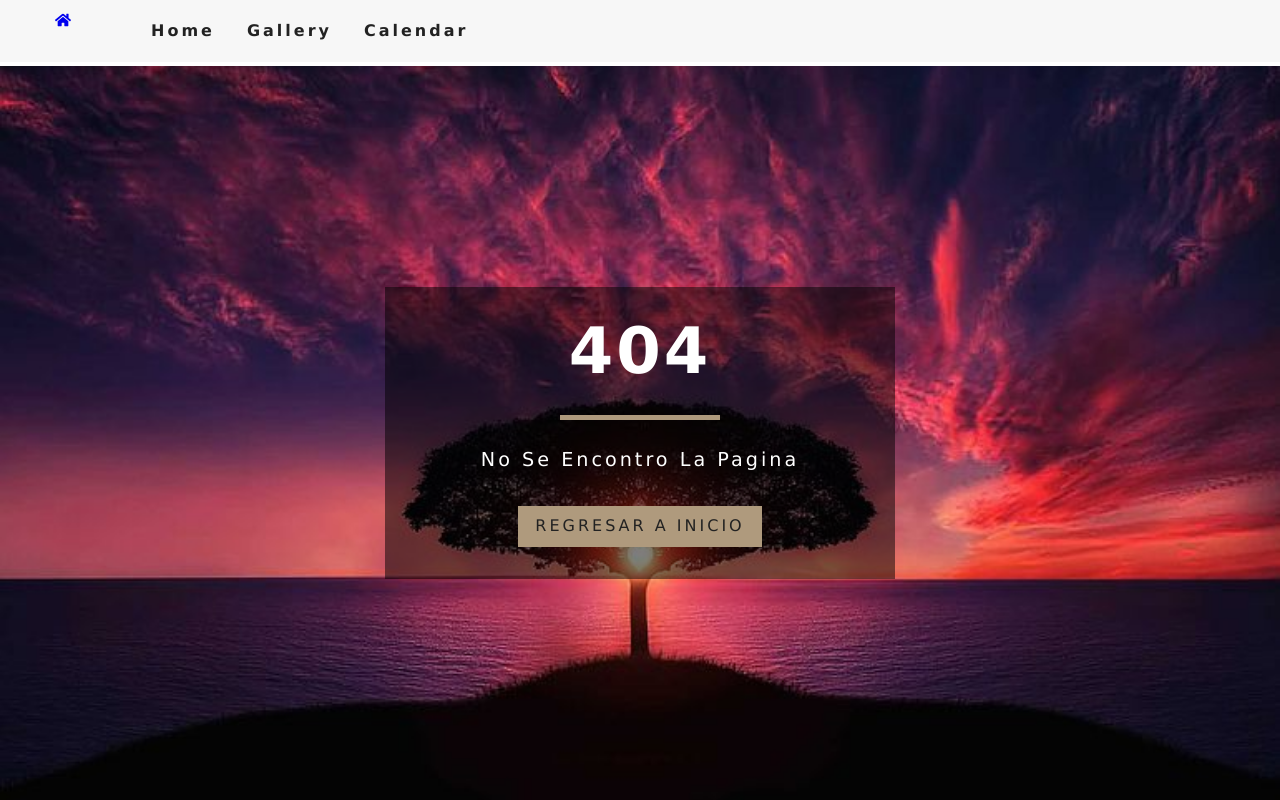
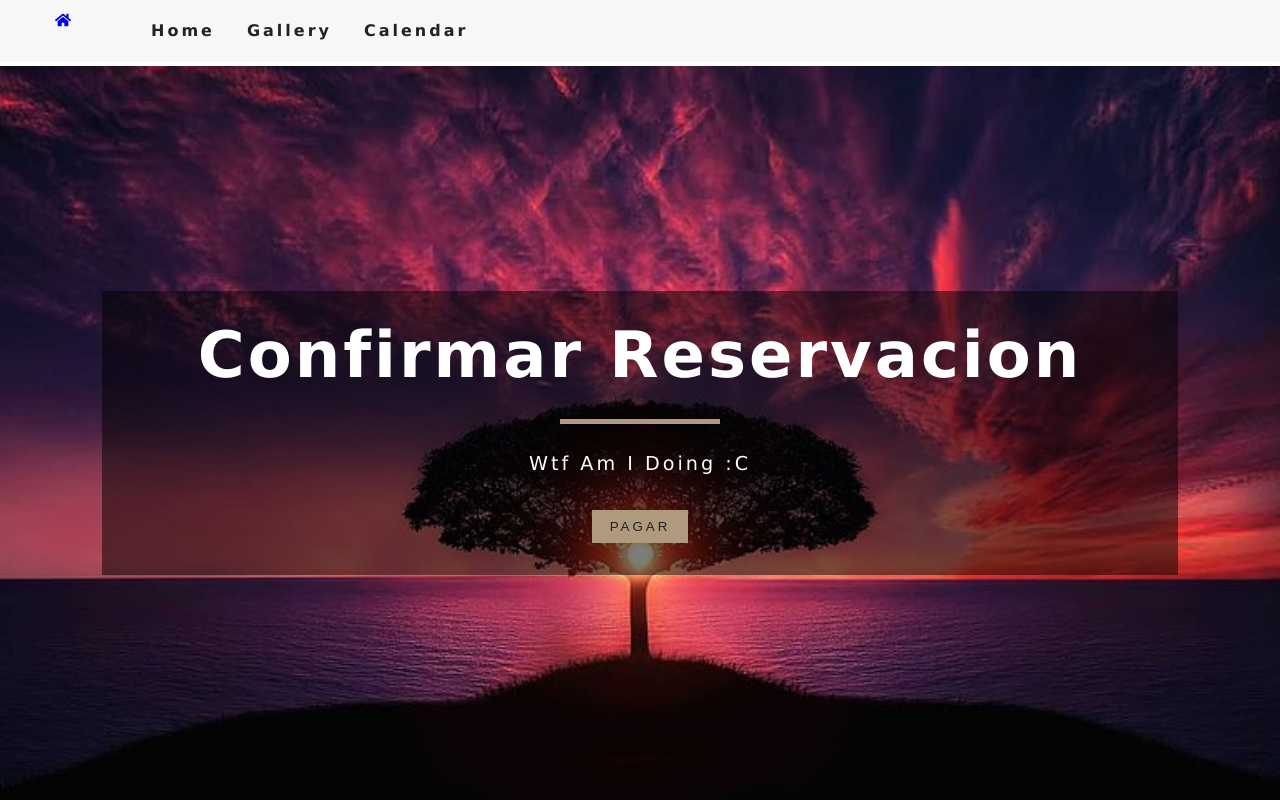
Before and after one commit to IvanSoftSolutions/SalonFiestas_WebApp, a React (Create React App) app: page /payment in a window 1280 px wide. Before the commit this address had no page. Built offline with nearby package versions, Linux system fonts and the light colour scheme.

Commit message:
Add payment page alpha

```diff
--- a/src/App.js
+++ b/src/App.js
@@ -1,11 +1,12 @@
 import React from 'react';
 import './App.css';
+import { Route, Routes } from 'react-router-dom'
+import Navbar from './components/Navbar';
 import Home from "./pages/Home"
 import Gallery from "./pages/Gallery"
 import Calendario from './pages/Calendar';
 import Error from './pages/Error';
-import Navbar from './components/Navbar';
-import { Route, Routes } from 'react-router-dom'
+import Payment from './pages/Payment';
 
 function App() {
   return (
@@ -15,6 +16,7 @@ function App() {
         <Route exact path="/" element={<Home />} />
         <Route exact path="/gallery/" element={<Gallery />} />
         <Route exact path="/calendar/" element={<Calendario />} />
+        <Route exact path="/payment/" element={<Payment />} />
         <Route path="*" element={<Error />} />
       </Routes>
     </>
--- a/src/pages/Calendar.js
+++ b/src/pages/Calendar.js
@@ -3,7 +3,6 @@ import Hero from '../components/Hero'
 import Banner from '../components/Banner'
 import { Link, useNavigate } from 'react-router-dom'
 import Calendar from 'react-calendar'
-import { GiConsoleController } from 'react-icons/gi'
 
 export default function Calendario() {
     const [type, setType] = useState('null');
@@ -62,7 +61,9 @@ export default function Calendario() {
                 {renderOtherInput()}
             </div>
             <div className='btn-container'>
-                <button className='btn-secondary'>Reservar</button>
+                <Link to='/payment/' className='btn-secondary'>
+                    Reservar
+                </Link>
                 <Link to='/' className='btn-secondary'>
                     Cancelar
                 </Link>
--- /dev/null
+++ b/src/pages/Payment.js
@@ -0,0 +1,13 @@
+import React from 'react';
+import Hero from '../components/Hero';
+import Banner from '../components/Banner';
+
+export default function Payment() {
+    return (
+        <Hero>
+            <Banner title='Confirmar reservacion' subtitle='wtf am i doing :c'>
+                <button className="btn-primary">Pagar</button>
+            </Banner>
+        </Hero>
+    )
+}
```
